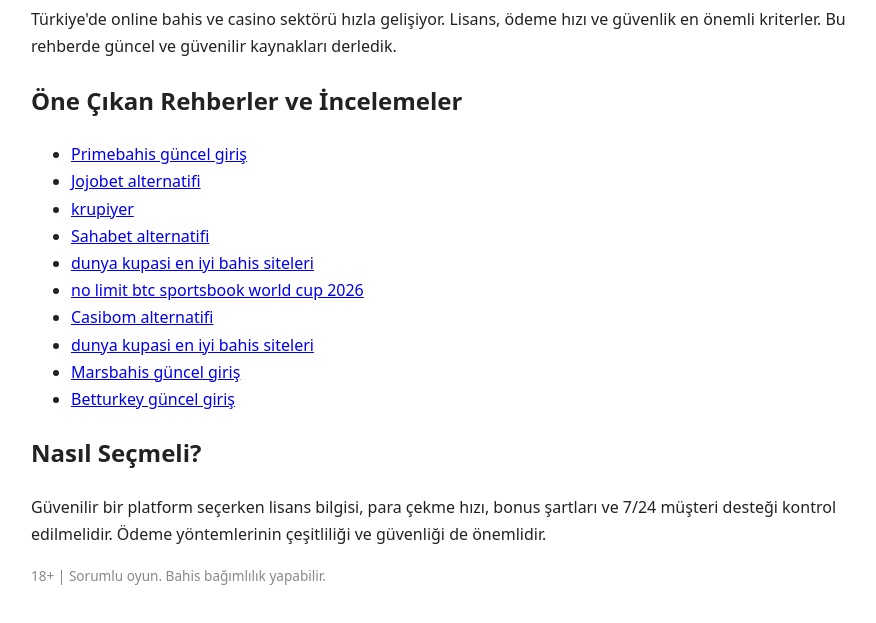
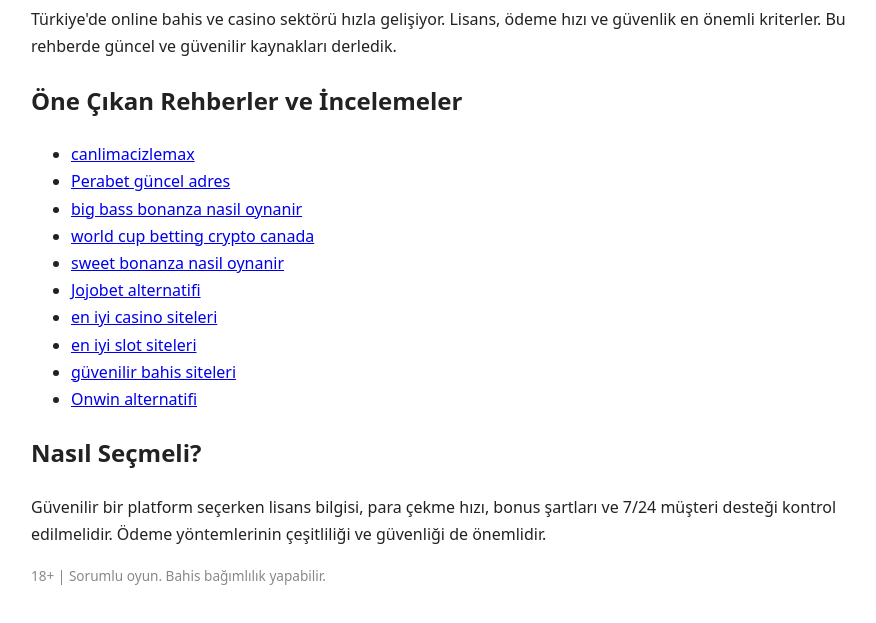
Before and after one commit to raxy992/bahis-rehberi-2026, a plain HTML site: page index.html in a window 1280 px wide. Shown: the part 123-746 px from the top of the page, without its empty margins (199-1075 px from the left). Drawn offline with Linux system fonts and the light colour scheme.

Commit message:
update guide 2026-08-21

```diff
--- a/index.html
+++ b/index.html
@@ -5,7 +5,7 @@
 <h1>Güvenilir Bahis ve Casino Siteleri Rehberi 2026</h1>
 <p>Türkiye'de online bahis ve casino sektörü hızla gelişiyor. Lisans, ödeme hızı ve güvenlik en önemli kriterler. Bu rehberde güncel ve güvenilir kaynakları derledik.</p>
 <h2>Öne Çıkan Rehberler ve İncelemeler</h2>
-<ul><li><a href="https://enbahissiteleri.com/blog/primebahis-guncel-giris/">Primebahis güncel giriş</a></li><li><a href="https://bahisadresleriguvenilir.com/blog/jojobet-yorumlari/">Jojobet alternatifi</a></li><li><a href="https://canlikrupiyer.com/">krupiyer</a></li><li><a href="https://bahissiteleribonuslu.com/blog/sahabet-giris-yapamiyorum/">Sahabet alternatifi</a></li><li><a href="https://dunyakupasigruplar.com/">dunya kupasi en iyi bahis siteleri</a></li><li><a href="https://wc2026turkiye.com/worldcup-2026/haberler/crypto-betting-revolution-world-cup-2026-transforms-digital-sports-wagering-land.html">no limit btc sportsbook world cup 2026</a></li><li><a href="https://iddaatahminrehberi.com/blog/casibom-guvenilir-mi/">Casibom alternatifi</a></li><li><a href="https://dunyakupasigruplar.com/">dunya kupasi en iyi bahis siteleri</a></li><li><a href="https://bahisforumu2026.com/blog/marsbahis-guncel-adres/">Marsbahis güncel giriş</a></li><li><a href="https://bahissitelerirehberi.com/blog/betturkey-guncel-giris/">Betturkey güncel giriş</a></li></ul>
+<ul><li><a href="https://canlimacizleme.net/en/">canlimacizlemax</a></li><li><a href="https://bahissitelerirehberi.com/blog/perabet-guncel-adres/">Perabet güncel adres</a></li><li><a href="https://eniyicasinolar.net/blog/big-bass-bonanza-nasil-oynanir/">big bass bonanza nasil oynanir</a></li><li><a href="https://wc2026turkiye.com/worldcup-2026/haberler/crypto-sports-betting-revolutionizes-world-cup-2026-wagering-scene.html">world cup betting crypto canada</a></li><li><a href="https://eniyicasinolar.net/blog/sweet-bonanza-nasil-oynanir/">sweet bonanza nasil oynanir</a></li><li><a href="https://bahissiteleribonuslu.com/blog/jojobet-yeni-adres/">Jojobet alternatifi</a></li><li><a href="https://eniyicasinolar.net/">en iyi casino siteleri</a></li><li><a href="https://eniyicasinolar.net/en-iyi-slot-siteleri/">en iyi slot siteleri</a></li><li><a href="https://bahissiteleriguvenilir.com/guvenilir-bahis-siteleri/">güvenilir bahis siteleri</a></li><li><a href="https://enbahissiteleri.com/blog/onwin-yeni-adres/">Onwin alternatifi</a></li></ul>
 <h2>Nasıl Seçmeli?</h2>
 <p>Güvenilir bir platform seçerken lisans bilgisi, para çekme hızı, bonus şartları ve 7/24 müşteri desteği kontrol edilmelidir. Ödeme yöntemlerinin çeşitliliği ve güvenliği de önemlidir.</p>
 <p style="color:#888;font-size:.85em">18+ | Sorumlu oyun. Bahis bağımlılık yapabilir.</p>
```
